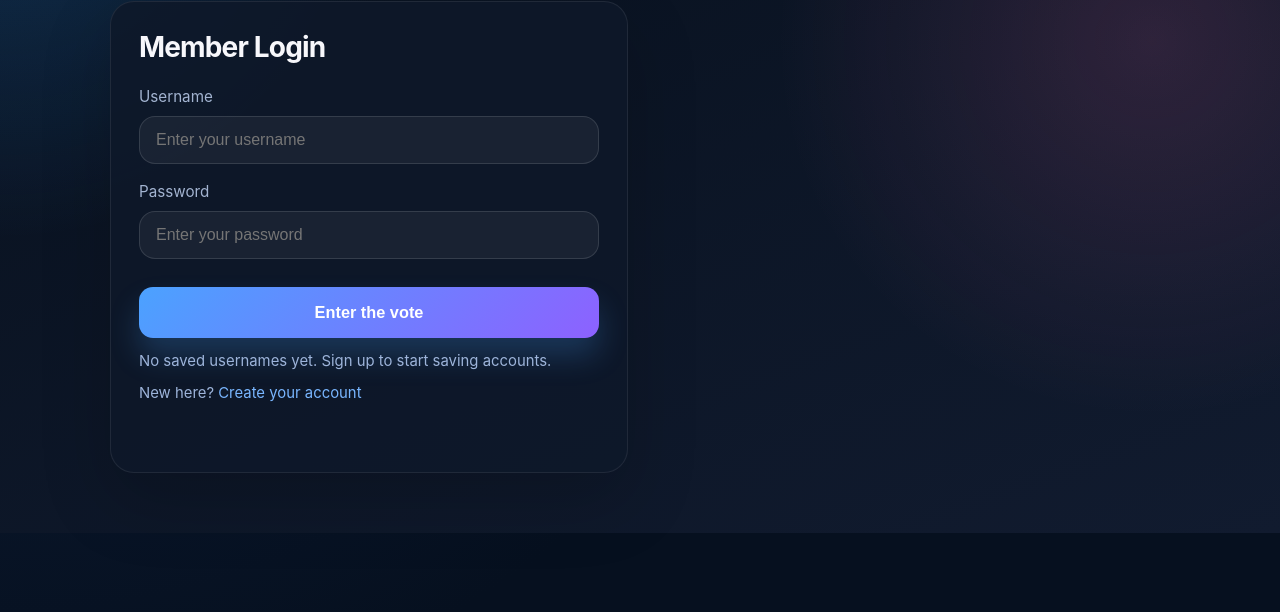
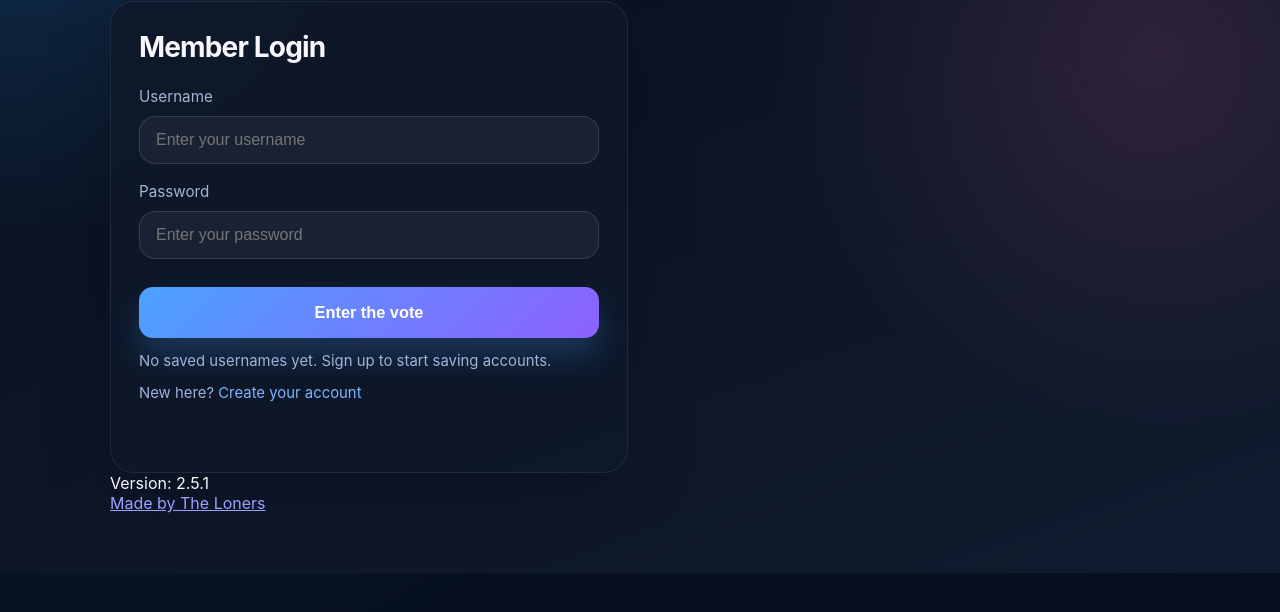
Before and after one commit to ZF-1616/Vote-Who-Ming-En-love-2.0, a plain HTML site: page index.html in a window 1280 px wide. Shown: the part 170-782 px from the top of the page. Drawn offline with Linux system fonts and the light colour scheme.

Commit message:
Update index.html

```diff
--- a/index.html
+++ b/index.html
@@ -55,6 +55,16 @@
         <div class="vote-feedback" id="vote-feedback"></div>
       </section>
     </main>
+      <div class="p-bottom">
+        <div class="version">
+          Version: 2.5.1
+        </div>
+        <a href="https://zf-1616.github.io/The-Loners/index.html">
+           <div class="team">
+              Made by The Loners
+           </div>
+        </a>
+      </div>
   </div>
 
   <div class="jump-scare" id="jump-scare">
```
